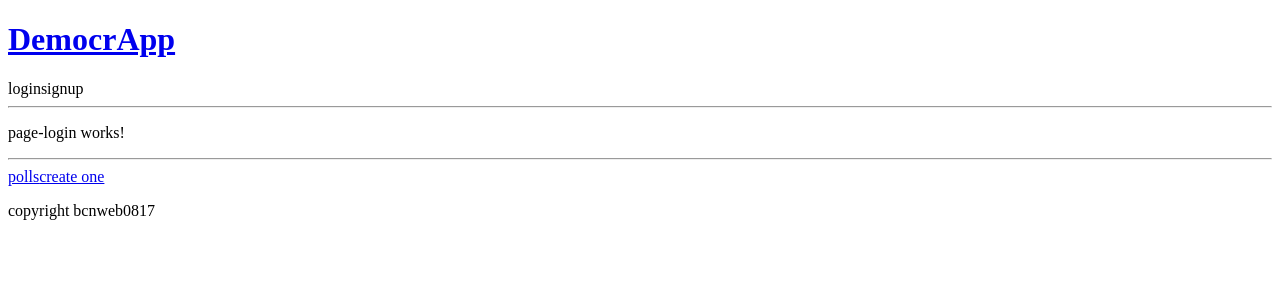
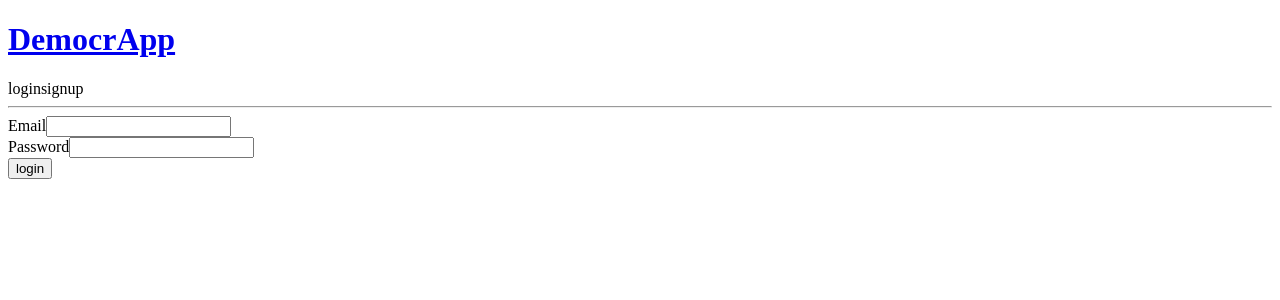
Before and after one commit to 3lv27/democrapp-app, an Angular app: page /login in a window 1280 px wide. Shown: the top 300 px of the page. Built offline with nearby package versions, Linux system fonts and the light colour scheme; no server answers.

Commit message:
progress: login & signup forms working

```diff
--- a/src/app/app.component.html
+++ b/src/app/app.component.html
@@ -22,7 +22,7 @@
 
 <router-outlet></router-outlet>
 
-<footer class="site-footer">
+<!-- <footer class="site-footer">
   <hr/>
   <nav>
     <a [routerLink]="['/polls']">polls</a>
@@ -35,4 +35,4 @@
     </div>
   </nav>
   <p>copyright bcnweb0817</p>
-</footer>
+</footer> -->
--- a/src/app/components/auth-login/auth-login.component.html
+++ b/src/app/components/auth-login/auth-login.component.html
@@ -1,3 +1,14 @@
-<p>
-  auth-login works!
-</p>
+<form [ngClass]="{'has-error': error}" novalidate>
+  <div class="form-group field" [ngClass]="{'has-error': error}">
+    <label>Email</label>
+    <input type="text" [(ngModel)]="user.email" name="email" required/>
+  </div>
+  <div class="form-group field" [ngClass]="{'has-error': error}">
+    <label>Password</label>
+    <input type="password" [(ngModel)]="user.password" name="password" required/>
+  </div>
+  <div class="form-group actions">
+    <button (click)="login()">login</button>
+    <p *ngIf="error" class="error">{{error}}</p>
+  </div>
+</form>
--- a/src/app/components/auth-login/auth-login.component.ts
+++ b/src/app/components/auth-login/auth-login.component.ts
@@ -1,15 +1,34 @@
 import { Component, OnInit } from '@angular/core';
+import { Router } from '@angular/router';
+
+import { User } from '../../models/user.model';
+import { AuthService } from '../../services/auth.service';
 
 @Component({
   selector: 'app-auth-login',
   templateUrl: './auth-login.component.html',
   styleUrls: ['./auth-login.component.css']
 })
-export class AuthLoginComponent implements OnInit {
+export class AuthLoginComponent {
 
-  constructor() { }
+  user = new User({
+    username: '',
+    password: ''
+  });
 
-  ngOnInit() {
+  error: string;
+
+  constructor(
+    private auth: AuthService,
+    private router: Router
+  ) { }
+
+  login() {
+    this.error = null;
+    this.auth.login(this.user)
+      .subscribe(
+      () => this.router.navigate(['/polls']),
+      (err) => this.error = err
+      );
   }
-
 }
--- a/src/app/components/auth-signup/auth-signup.component.html
+++ b/src/app/components/auth-signup/auth-signup.component.html
@@ -1,7 +1,7 @@
 <form [ngClass]="{'has-error': error}" novalidate>
   <div class="form-group field" [ngClass]="{'has-error': error}">
     <label>Username</label>
-    <input type="text" [(ngModel)]="user.username" name="username" required/>
+    <input type="text" [(ngModel)]="user.name" name="name" required/>
   </div>
   <div class="form-group field" [ngClass]="{'has-error': error}">
     <label>Email</label>
--- a/src/app/components/auth-signup/auth-signup.component.ts
+++ b/src/app/components/auth-signup/auth-signup.component.ts
@@ -12,7 +12,7 @@ import { AuthService } from '../../services/auth.service';
 export class AuthSignupComponent {
 
   user = new User({
-    username: '',
+    name: '',
     email: '',
     password: ''
   });
--- a/src/app/models/user.model.ts
+++ b/src/app/models/user.model.ts
@@ -1,6 +1,6 @@
 export class User {
     id: string;
-    username: string;
+    name: string;
     password: string;
     email: string;
 
--- a/src/app/pages/page-login/page-login.component.html
+++ b/src/app/pages/page-login/page-login.component.html
@@ -1,3 +1 @@
-<p>
-  page-login works!
-</p>
+<app-auth-login></app-auth-login>
--- a/src/app/services/auth.service.ts
+++ b/src/app/services/auth.service.ts
@@ -33,7 +33,7 @@ export class AuthService {
   signup(user: User) {
     const options = new RequestOptions();
     options.withCredentials = true;
-    return this.http.post(url + '/signup', user, options)
+    return this.http.post(url + '/auth/signup', user, options)
       .map(res => {
         this.setUser(new User(res.json()));
         return user;
@@ -43,7 +43,7 @@ export class AuthService {
   login(user: User) {
     const options = new RequestOptions();
     options.withCredentials = true;
-    return this.http.post(url + '/login', user, options)
+    return this.http.post(url + '/auth/login', user, options)
       .map(res => {
         this.setUser(new User(res.json()));
         return user;
@@ -53,7 +53,7 @@ export class AuthService {
   logout() {
     const options = new RequestOptions();
     options.withCredentials = true;
-    return this.http.post(url + '/logout', {}, options)
+    return this.http.post(url + '/auth/logout', {}, options)
     .map(res => {
       this.setUser();
       return null;
@@ -66,7 +66,7 @@ export class AuthService {
     // }
     const options = new RequestOptions();
     options.withCredentials = true;
-    return this.http.get(url + '/me', options)
+    return this.http.get(url + '/auth/me', options)
       .toPromise()
       .then(res => {
         const user = new User(res.json());
```
